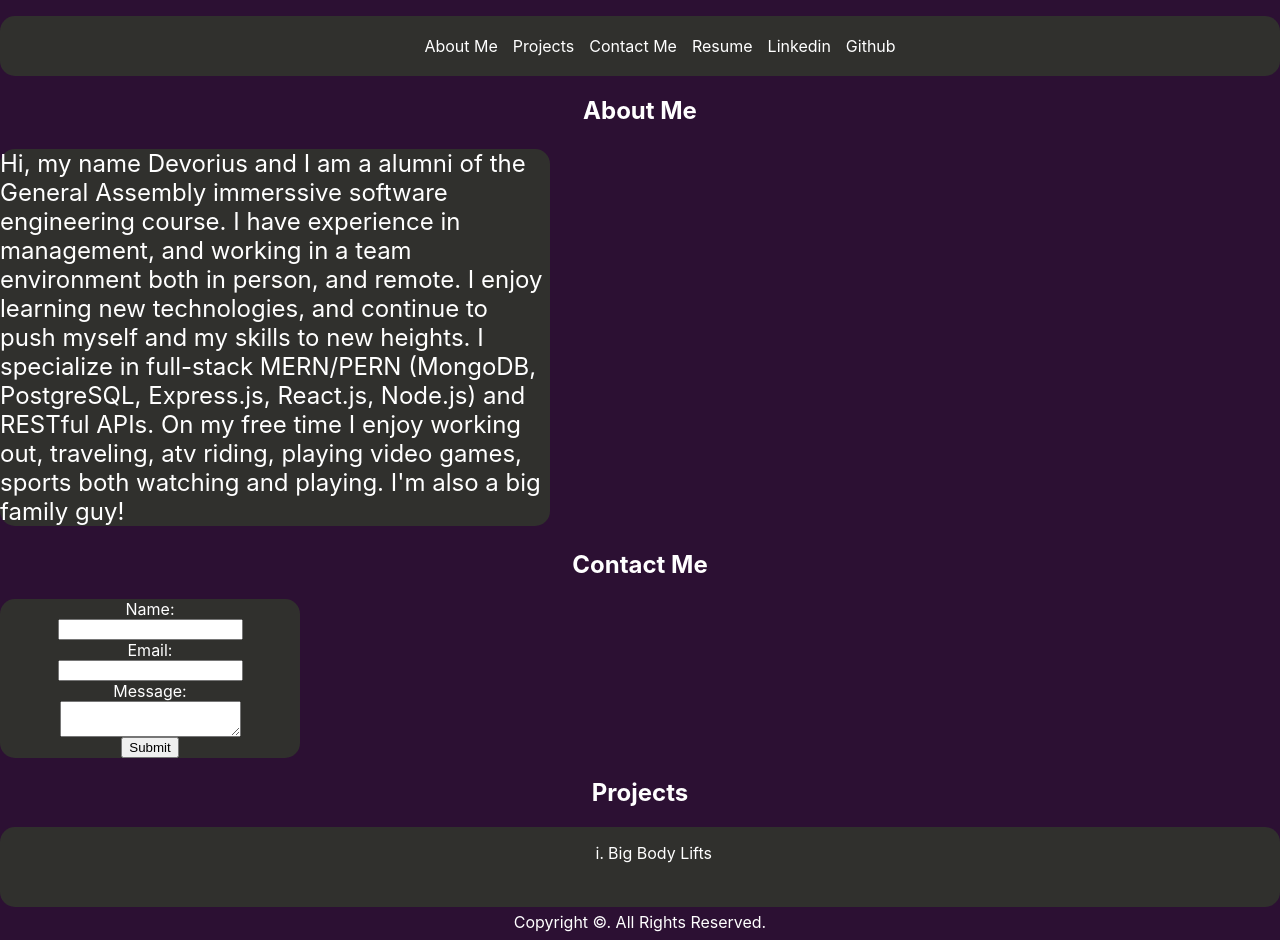
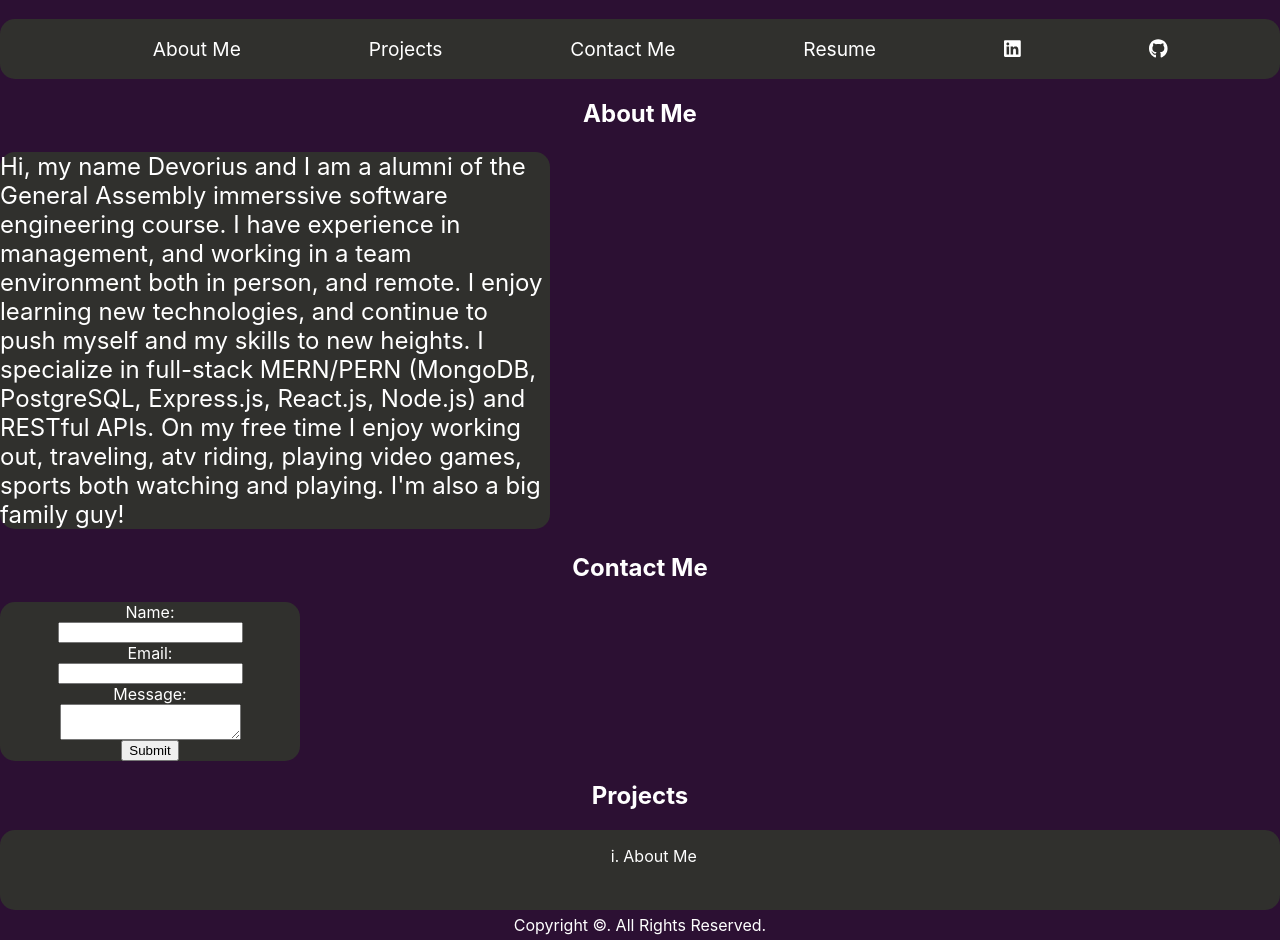
Before and after one commit to Devorius23/personal-portfolio-1, a React (Create React App) app in the folder personal-portfolio-1/: page / in a window 1280 px wide. Built offline with nearby package versions, Linux system fonts and the light colour scheme.

Commit message:
port update

```diff
--- a/personal-portfolio-1/src/App.css
+++ b/personal-portfolio-1/src/App.css
@@ -10,7 +10,6 @@ Body{
 }
 
 .list {
-  /* color: #FFFFFF; */
   align-items: center;
   height: 60px;
   background-color:#30302D;
@@ -20,21 +19,12 @@ Body{
   justify-content: center;
   gap: 15px;
   border-radius: 15px;
+  align-self: first baseline;
+  font-size: 1.2rem;
+  justify-content: space-evenly;
 }
 
-.links {
-  list-style-type: none;
-  display: flex;
-  flex-direction: row;
-  justify-content: flex-end;
-  gap: 15px;
-  padding-right: 25px;
-  align-self: flex-start;
-  margin-left: auto;
-
-}
-
-.links a:hover {
+.list a:hover {
   color: maroon;
 
 }
@@ -132,3 +122,8 @@ a {
 
 
 }
+
+ ul{
+  justify-content: flex-end;
+
+}
--- a/personal-portfolio-1/src/App.js
+++ b/personal-portfolio-1/src/App.js
@@ -1,21 +1,25 @@
 import './App.css';
+import { FontAwesomeIcon } from '@fortawesome/react-fontawesome'
+import {faGithub, faLinkedin} from '@fortawesome/free-brands-svg-icons'
+
+
+
+
 
 
 const App = () => {
 
   return (
     <>
-      <div className="BG">
-        <header>
           <ul className="list">
             <li><a href="#About Me">About Me</a></li>
             <li><a href="#Projects">Projects</a></li>
             <li><a href="#Contact Me">Contact Me</a></li>
             <li><a href="#Resume">Resume</a></li>
-          <li><a href="https://www.linkedin.com/in/devorius-harris-softwareengineer/"> Linkedin</a></li>
-          <li><a href="https://github.com/Devorius23"> Github</a></li>
+            <li><a href="https://www.linkedin.com/in/devorius-harris-softwareengineer/"> <FontAwesomeIcon icon={faLinkedin} /></a></li>
+            <li><a href="https://github.com/Devorius23"> <FontAwesomeIcon icon={faGithub} /></a></li>
           </ul>
-        </header>
+
 
         <div className="content">
           <section id="About Me"></section>
@@ -56,7 +60,7 @@ const App = () => {
           <h2 className="header-2">Projects</h2>
           <div className="projects">
             <ol type="i" >
-              <li><a href='https://radiant-hollows-59694.herokuapp.com/api/tasks/'> Big Body Lifts</a></li>
+              <li><a href=''> About Me</a></li>
 
             </ol>
           </div>
@@ -64,8 +68,6 @@ const App = () => {
             <p>Copyright &copy;. All Rights Reserved.</p>
           </footer>
         </div>
-
-      </div>
     </>
 
   );
```
Lines whose indentation alone changed are shown as unchanged.
